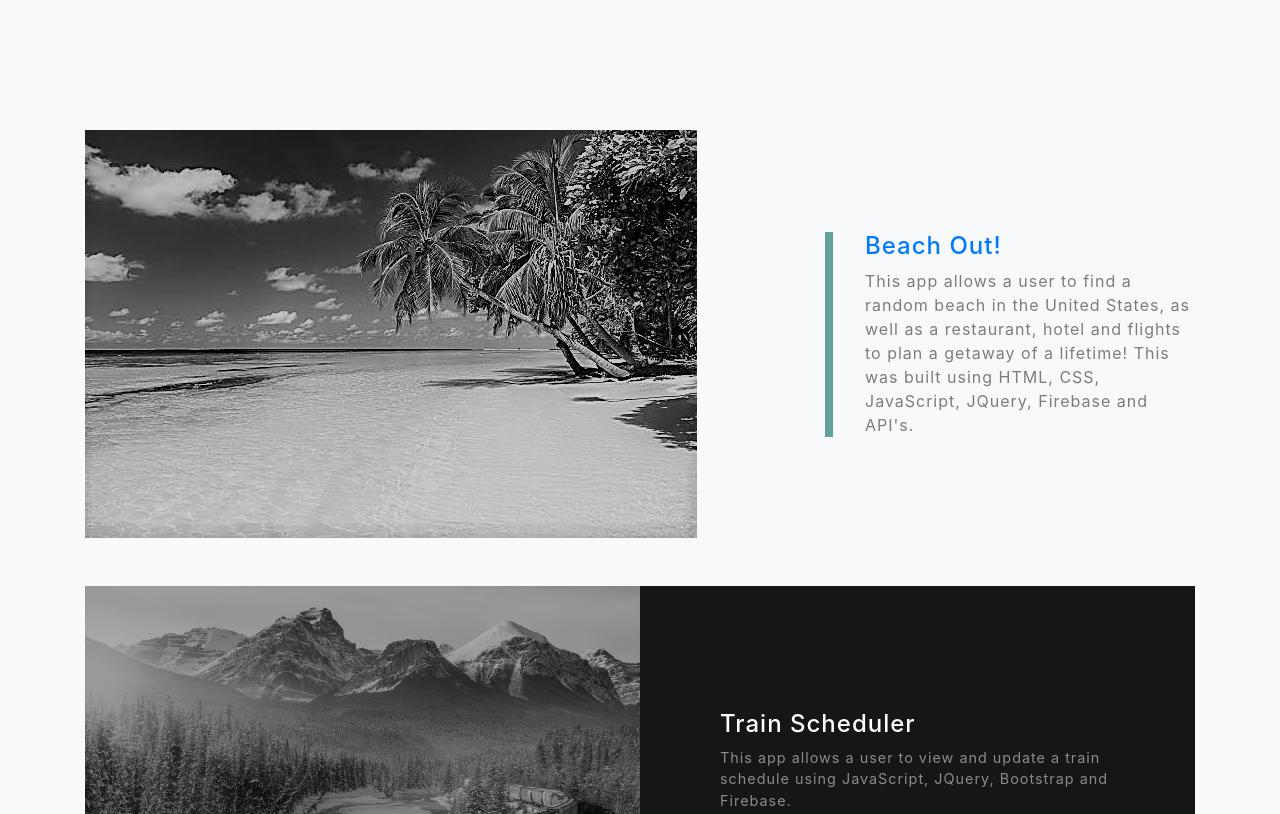
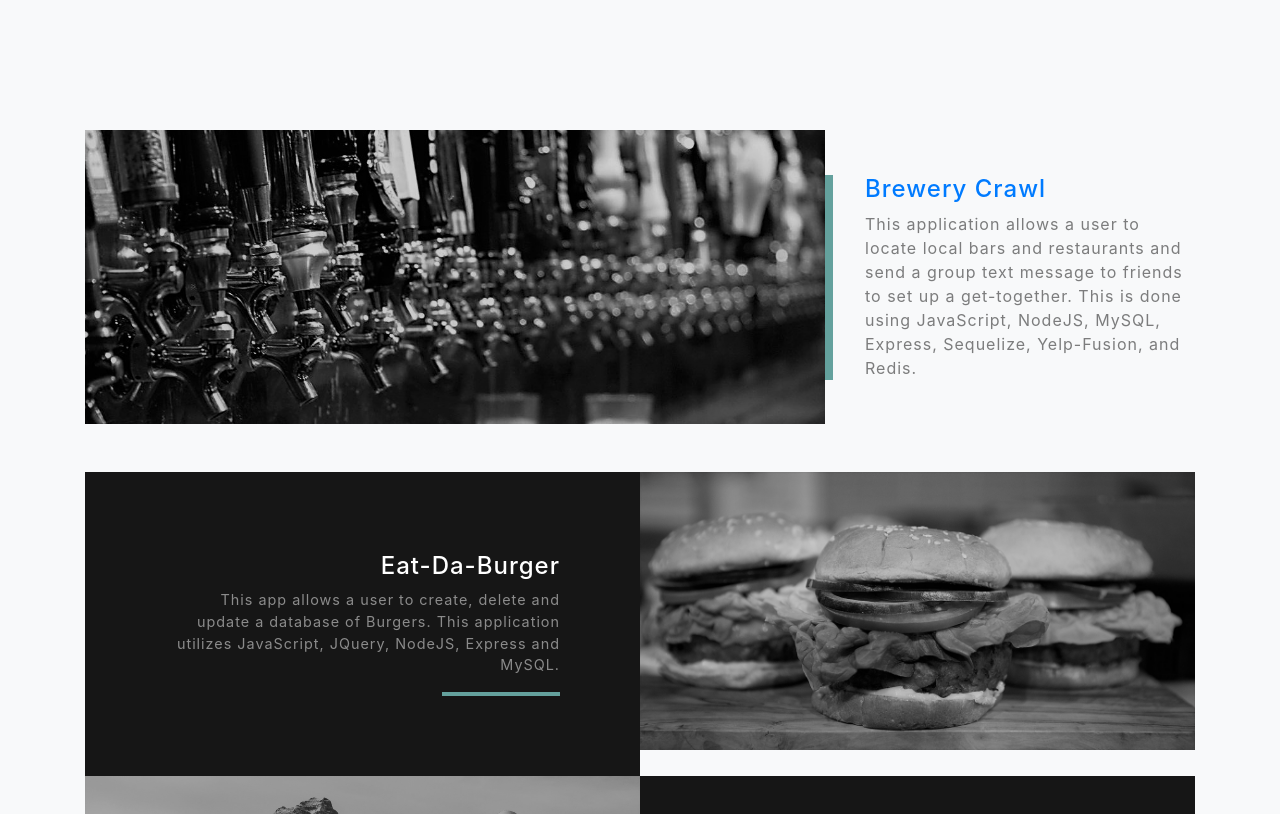
Before and after one commit to jaredwheet/Portfolio, a website with bundled scripts: page index.html in a window 1280 px wide. Shown: the part 1300-2114 px from the top of the page. Built offline with nearby package versions, Linux system fonts and the light colour scheme.

Commit message:
added 2 new projects

```diff
--- a/index.html
+++ b/index.html
@@ -16,7 +16,8 @@
   <!-- Custom fonts for this template -->
   <link href="vendor/fontawesome-free/css/all.min.css" rel="stylesheet">
   <link href="https://fonts.googleapis.com/css?family=Varela+Round" rel="stylesheet">
-  <link href="https://fonts.googleapis.com/css?family=Nunito:200,200i,300,300i,400,400i,600,600i,700,700i,800,800i,900,900i"
+  <link
+    href="https://fonts.googleapis.com/css?family=Nunito:200,200i,300,300i,400,400i,600,600i,700,700i,800,800i,900,900i"
     rel="stylesheet">
 
   <!-- Custom styles for this template -->
@@ -30,8 +31,9 @@
   <nav class="navbar navbar-expand-lg navbar-light fixed-top" id="mainNav">
     <div class="container">
       <a class="navbar-brand js-scroll-trigger" href="#page-top">JW</a>
-      <button class="navbar-toggler navbar-toggler-right" type="button" data-toggle="collapse" data-target="#navbarResponsive"
-        aria-controls="navbarResponsive" aria-expanded="false" aria-label="Toggle navigation">
+      <button class="navbar-toggler navbar-toggler-right" type="button" data-toggle="collapse"
+        data-target="#navbarResponsive" aria-controls="navbarResponsive" aria-expanded="false"
+        aria-label="Toggle navigation">
         Menu
         <i class="fas fa-bars"></i>
       </button>
@@ -88,21 +90,48 @@
     <div class="container">
 
       <!-- Featured Project Row -->
-      <a href="https://jaredwheet.github.io/Project1/" target="blank"><div class="row align-items-center no-gutters mb-4 mb-lg-5">
+      <a href="https://nameless-wave-88112.herokuapp.com/" target="blank">
+        <div class="row align-items-center no-gutters mb-4 mb-lg-5">
           <div class="col-xl-8 col-lg-7">
-          <img class="img-fluid mb-3 mb-lg-0" src="img/beach.jpg" alt="">
+            <img class="img-fluid mb-3 mb-lg-0" src="img/Brewery.jpg" alt="">
           </div>
           <div class="col-xl-4 col-lg-5">
             <div class="featured-text text-center text-lg-left">
-            <h4>Beach Out!</h4>
-            <p class="text-black-50 mb-0">This app allows a user to find a random beach in the United States, as
-              well as a restaurant, hotel and flights to plan a getaway of a lifetime! This was built using HTML, CSS, JavaScript, JQuery, Firebase and API's.</p>
+              <h4>Brewery Crawl</h4>
+              <p class="text-black-50 mb-0">This application allows a user to locate local bars and restaurants and send
+                a group text message to friends to set up a get-together.
+                This is done using JavaScript, NodeJS, MySQL, Express, Sequelize, Yelp-Fusion, and Redis.
+              </p>
             </div>
           </div>
-      </div></a>
+        </div>
+      </a>
+
+      <a href="https://wheet-burger-app.herokuapp.com" target="blank">
+        <div class="row justify-content-center no-gutters">
+          <div class="col-lg-6">
+            <img class="img-fluid" src="img/burger.jpg" alt="">
+          </div>
+          <div class="col-lg-6 order-lg-first">
+            <div class="bg-black text-center h-100 project">
+              <div class="d-flex h-100">
+                <div class="project-text w-100 my-auto text-center text-lg-right">
+                  <h4 class="text-white">Eat-Da-Burger</h4>
+                  <p class="mb-0 text-white-50">This app allows a user to create, delete and update a database of
+                    Burgers. This application utilizes JavaScript,
+                    JQuery, NodeJS, Express and MySQL.</p>
+                  <hr class="d-none d-lg-block mb-0 mr-0">
+                </div>
+              </div>
+            </div>
+          </div>
+        </div>
+      </a>
+
 
       <!-- Project One Row -->
-      <a href="https://jaredwheet.github.io/train-scheduler/" target="blank"><div class="row justify-content-center no-gutters mb-5 mb-lg-0">
+      <a href="https://jaredwheet.github.io/train-scheduler/" target="blank">
+        <div class="row justify-content-center no-gutters mb-5 mb-lg-0">
           <div class="col-lg-6">
             <img class="img-fluid" src="img/train.jpg" alt="">
           </div>
@@ -111,17 +140,20 @@
               <div class="d-flex h-100">
                 <div class="project-text w-100 my-auto text-center text-lg-left">
                   <h4 class="text-white">Train Scheduler</h4>
-                <p class="mb-0 text-white-50">This app allows a user to view and update a train schedule using JavaScript,
+                  <p class="mb-0 text-white-50">This app allows a user to view and update a train schedule using
+                    JavaScript,
                     JQuery, Bootstrap and Firebase. </p>
                   <hr class="d-none d-lg-block mb-0 ml-0">
                 </div>
               </div>
             </div>
           </div>
-      </div></a>
+        </div>
+      </a>
 
       <!-- Project Two Row -->
-      <a href="https://jaredwheet.github.io/giphy/" target="blank"><div class="row justify-content-center no-gutters">
+      <a href="https://jaredwheet.github.io/giphy/" target="blank">
+        <div class="row justify-content-center no-gutters">
           <div class="col-lg-6">
             <img class="img-fluid" src="img/trivia.jpg" alt="">
           </div>
@@ -130,15 +162,18 @@
               <div class="d-flex h-100">
                 <div class="project-text w-100 my-auto text-center text-lg-right">
                   <h4 class="text-white">Gif Generator</h4>
-                <p class="mb-0 text-white-50">This app connects to the Giphy API and allows user to enter a search term to find Gifs related to that term. The app uses HTML, CSS, JavaScript, JQuery and APIs.</p>
+                  <p class="mb-0 text-white-50">This app connects to the Giphy API and allows user to enter a search
+                    term to find Gifs related to that term. The app uses HTML, CSS, JavaScript, JQuery and APIs.</p>
                   <hr class="d-none d-lg-block mb-0 mr-0">
                 </div>
               </div>
             </div>
           </div>
-      </div></a>
+        </div>
+      </a>
 
-      <a href="https://jaredwheet.github.io/TriviaGame/" target="blank"><div class="row justify-content-center no-gutters mb-5 mb-lg-0">
+      <a href="https://jaredwheet.github.io/TriviaGame/" target="blank">
+        <div class="row justify-content-center no-gutters mb-5 mb-lg-0">
           <div class="col-lg-6">
             <img class="img-fluid" src="img/baseball.jpg" alt="">
           </div>
@@ -153,7 +188,8 @@
               </div>
             </div>
           </div>
-      </div></a>
+        </div>
+      </a>
 
     </div>
   </section>
@@ -189,7 +225,8 @@
               <i class="fab fa-linkedin"></i>
               <h4 class="text-uppercase m-0">Linkedin</h4>
               <hr class="my-4">
-              <div class="small text-black-50"><a href="https://www.linkedin.com/in/jared-wheet-70163a117" target="blank">Visit now!</a></div>
+              <div class="small text-black-50"><a href="https://www.linkedin.com/in/jared-wheet-70163a117"
+                  target="blank">Visit now!</a></div>
             </div>
           </div>
         </div>
@@ -213,7 +250,8 @@
               <i class="fab fa-github"></i>
               <h4 class="text-uppercase m-0">Github</h4>
               <hr class="my-4">
-              <div class="small text-black-50"><a href="https://github.com/jaredwheet" target="blank">Visit now!</a></div>
+              <div class="small text-black-50"><a href="https://github.com/jaredwheet" target="blank">Visit now!</a>
+              </div>
             </div>
           </div>
         </div>
```
Also changed, not shown: img/Brewery.jpg (added), img/burger.jpg (added). Lines whose indentation alone changed are shown as unchanged.
